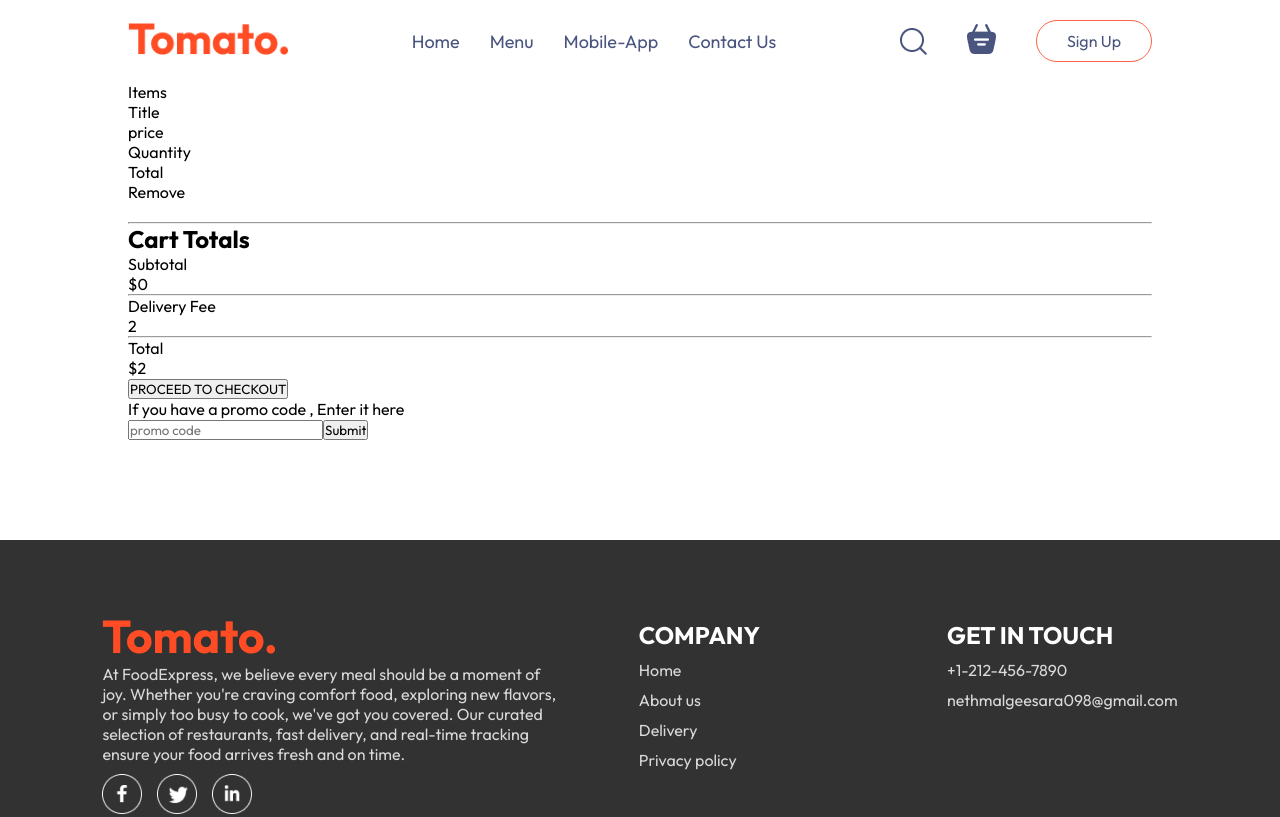
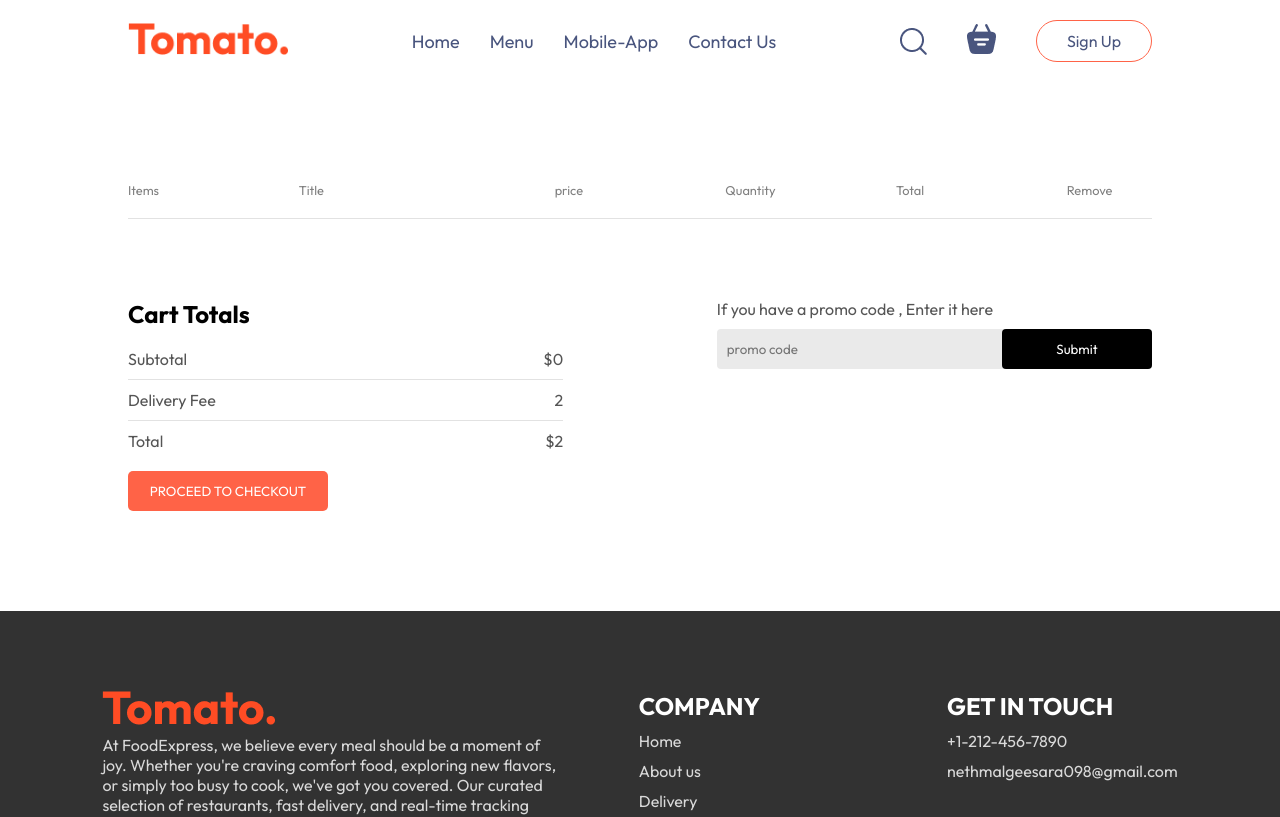
Before and after one commit to nethmalgeesaraux/Food-Delivery-App, a React (Vite) app in the folder frontend/: page /cart in a window 1280 px wide. Shown: the top 817 px of the page. Built offline with nearby package versions, Linux system fonts and the light colour scheme.

Commit message:
Create Cart page Css

```diff
--- a/frontend/src/pages/Cart/cart.css
+++ b/frontend/src/pages/Cart/cart.css
@@ -0,0 +1,96 @@
+.cart{
+    margin-top: 100px;
+}
+.cart-items-title{
+    display: grid;
+    grid-template-columns: 1fr 1.5fr 1fr 1fr 1fr 0.5fr;
+    align-items: center;
+    color: grey;
+    font-size: max(1vw,12px);
+}
+.cart-items-item{
+    margin: 10px 0px;
+    color: black;
+}
+
+.cart-items-item img{
+    width: 50px;
+}
+.cart hr{
+    height: 1px;
+    border: none;
+    background-color: #e2e2e2;
+}
+
+.cart-items-item .cross{
+    cursor: pointer;
+}
+.cart-bottom{
+    margin-top: 80px;
+    display: flex;
+    justify-content: space-between;
+    gap: max(12vw,20px);
+
+}
+.cart-total{
+    flex: 1;
+    display: flex;
+    flex-direction: column;
+    gap: 20px;
+}
+.cart-total-details{
+    display:flex;
+    justify-content: space-between;
+    color: #555;
+}
+.cart-total hr{
+    margin: 10px 0px;
+}
+.cart-total button{
+    background-color: tomato;
+    color: white;
+    border: none;
+    padding: 12px 0px;
+    border-radius: 5px;
+    cursor: pointer;
+    width: max(15vw,200px);
+}
+.cart-promocode{
+    flex: 1;
+}
+.cart-promocode p{
+    color: #555;
+}
+.cart-promocode-input{
+    margin-top: 10px;
+    display: flex;
+    justify-content: space-between;
+    align-items: center;
+    background-color: #eaeaea;
+    border-radius: 4px;
+
+}
+.cart-promocode-input input{
+    background: transparent;
+    border: none;
+    outline: none;
+    padding-left: 10px;
+}
+.cart-promocode-input button{
+    width: max(10vw,150px);
+    padding: 12px 5px;
+    background-color: black;
+    border: none;
+    color: white;
+    border-radius: 4px;
+    cursor: pointer;
+
+}
+@media (max-width: 750px) {
+    .cart-bottom{
+        flex-direction: column-reverse;
+    }
+    .cart-promocode{
+        justify-content: start;
+    }
+}
```
